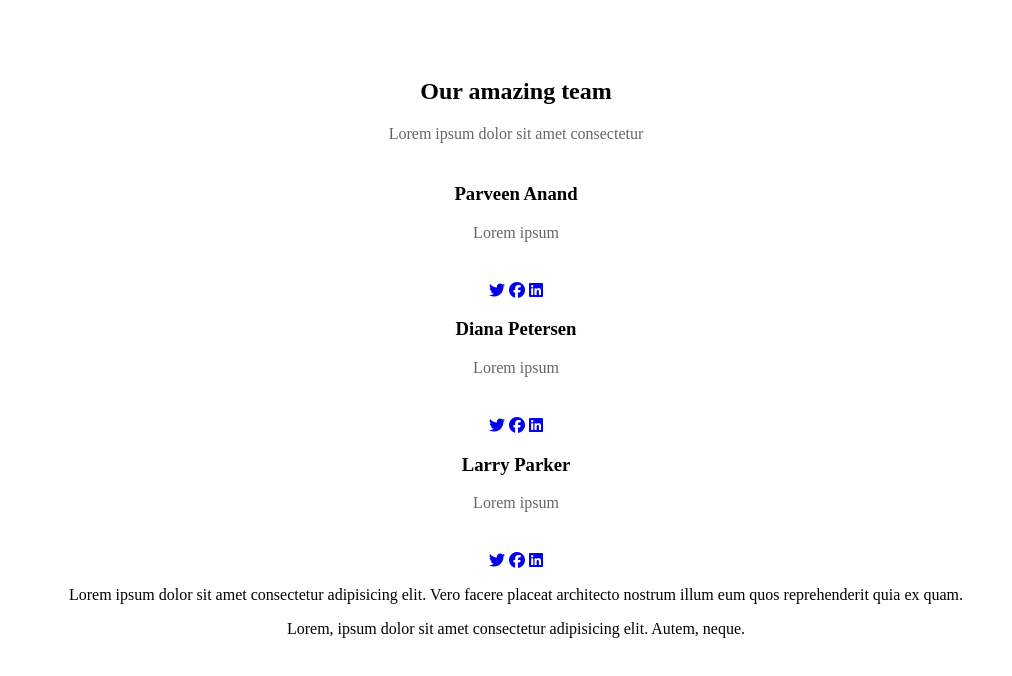
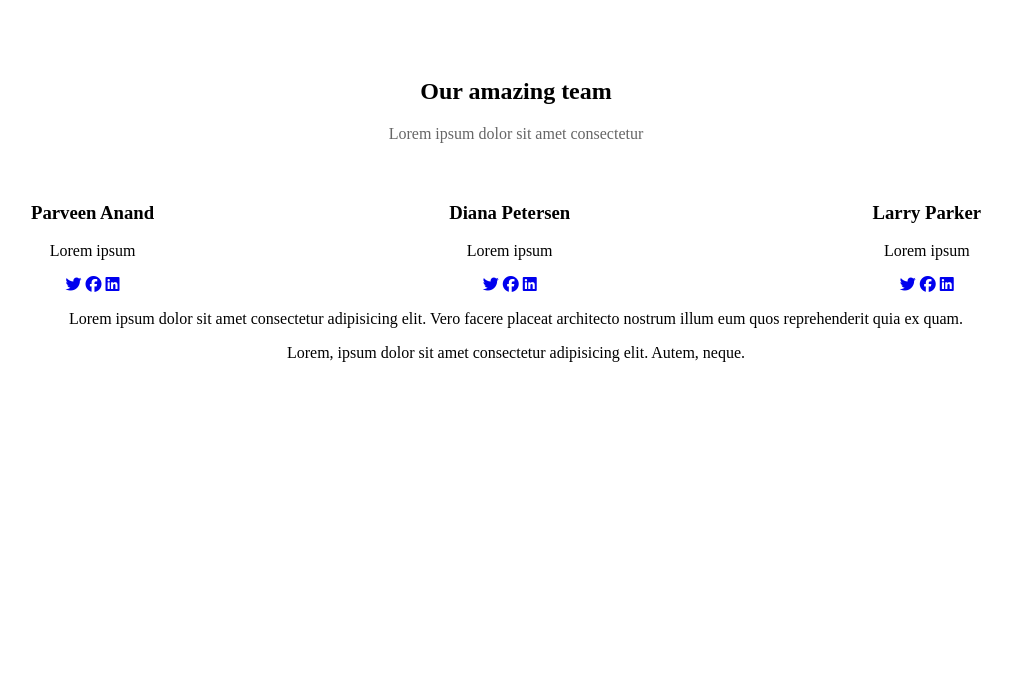
Before and after one commit to HussamFull/1--amzing-team-, a plain HTML site: page index.html in a window 1280 px wide. Shown: the whole page, without its empty margins (124-1136 px from the left). Drawn offline with Linux system fonts and the light colour scheme.

Commit message:
flot-ok-task

```diff
--- a/CSS/style.css
+++ b/CSS/style.css
@@ -16,3 +16,19 @@
     font-size: 16px;
     color: #666;
 }
+
+.team1 {
+   float: left;
+   width: 33%;
+}
+.team2 {
+    float: left;
+    width: 33%;
+ }
+ .team3 {
+    float: left;
+    width: 33%;
+ }
+ .clearfix{
+    clear: left;
+ }
--- a/index.html
+++ b/index.html
@@ -16,7 +16,9 @@
             <div class="team">
                 <p> Lorem ipsum dolor sit amet consectetur</p>
             </div>
-            <div class="team">
+
+            <div class="  team-members ">
+            <div class=" team1">
                 <h3>Parveen Anand</h3>
                 <p>Lorem ipsum </p>
                 <a href="#" ><i class="fa-brands fa-twitter"></i></a>
@@ -24,7 +26,7 @@
                 <a href="#"><i class="fa-brands fa-linkedin"></i></a>
             </div>
 
-            <div class="team">
+            <div class="team2">
                 <h3>Diana Petersen </h3>
                 <p>Lorem ipsum </p>
                 <a href="#" ><i class="fa-brands fa-twitter"></i></a>
@@ -32,13 +34,16 @@
                 <a href="#"><i class="fa-brands fa-linkedin"></i></a>
             </div>
 
-            <div class="team">
+            <div class="team3">
                 <h3>Larry Parker</h3>
                 <p>Lorem ipsum </p>
                 <a href="#" ><i class="fa-brands fa-twitter"></i></a>
                 <a href="#"><i class="fa-brands fa-facebook"></i></a>
                 <a href="#"><i class="fa-brands fa-linkedin"></i></a>
             </div>
+            <div class="clearfix"></div>
+        </div>
+
 
             <div>
                 <p>Lorem ipsum dolor sit amet consectetur adipisicing elit. Vero facere placeat architecto nostrum illum eum quos reprehenderit quia ex quam.</p>
```
